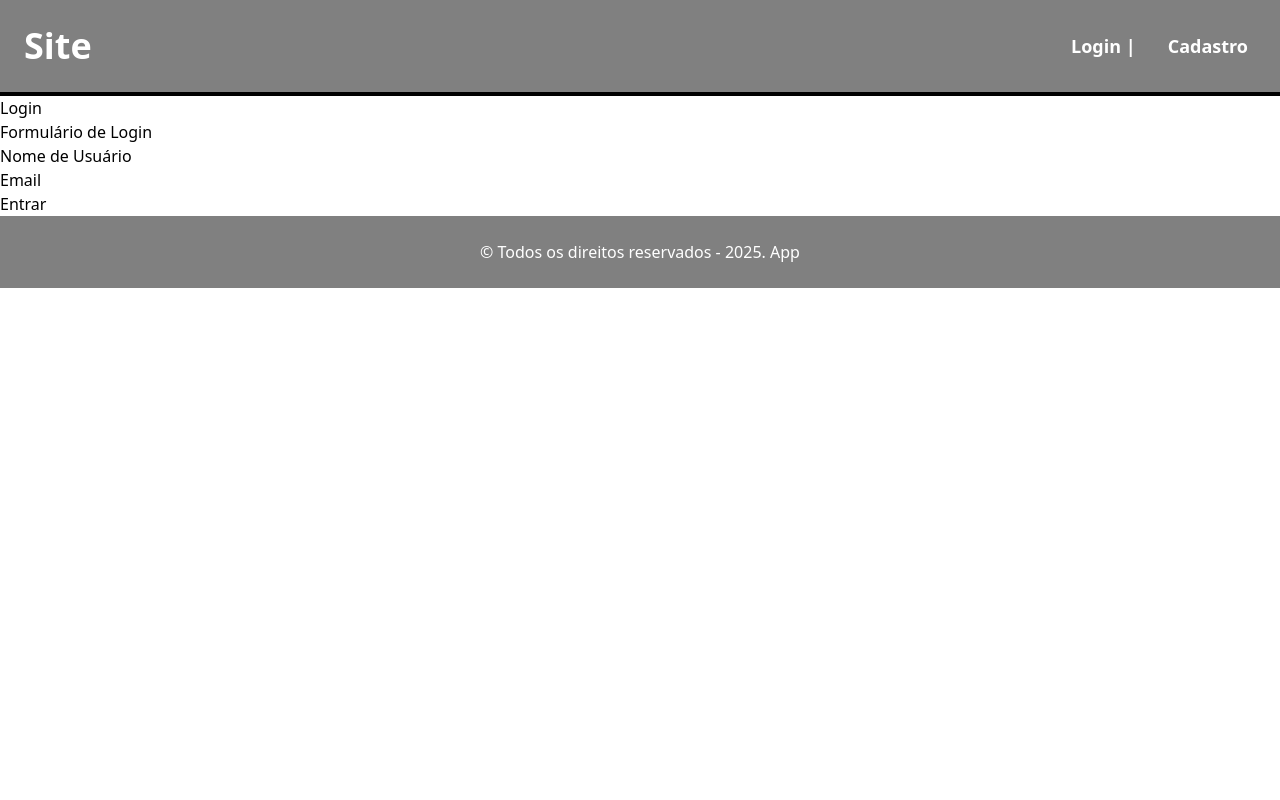
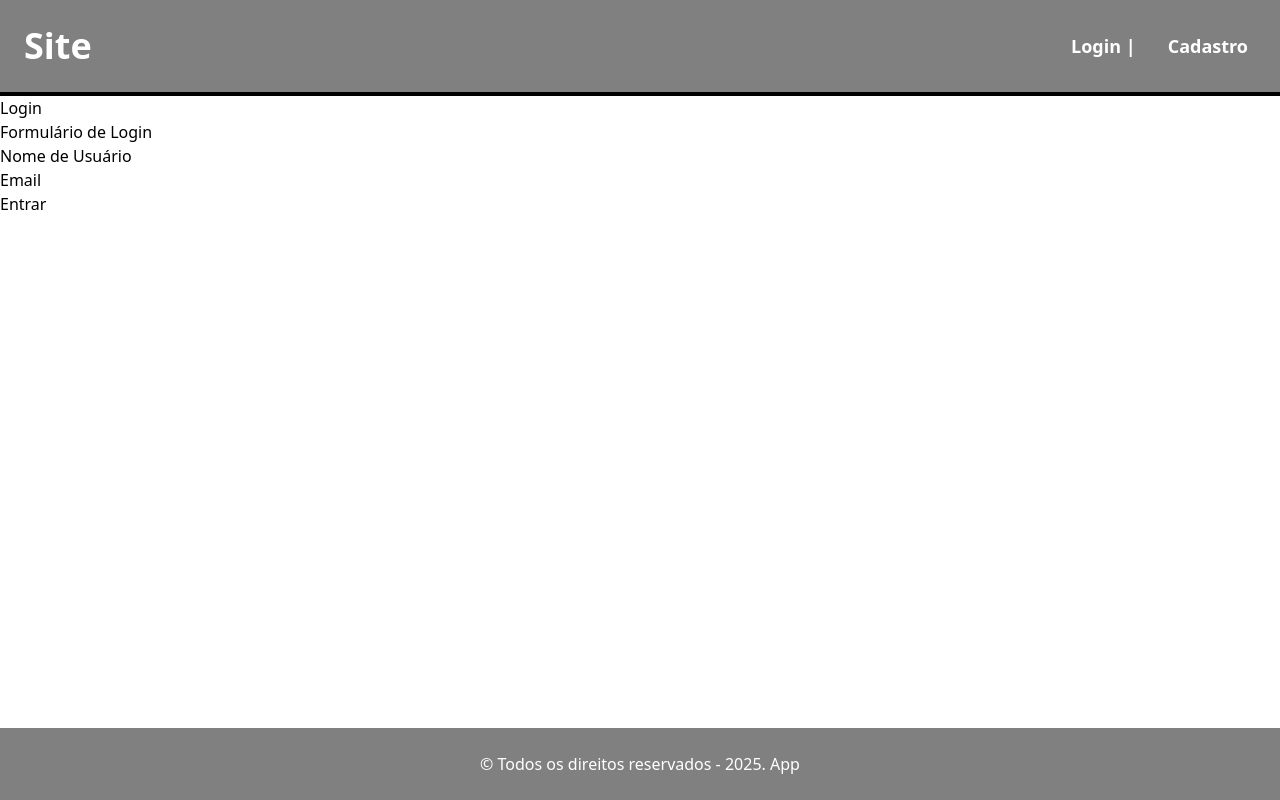
Before and after one commit to LucasRafa22/Login-Cadastro, a React (Vite) app in the folder access-control-cp/: page / in a window 1280 px wide. Built offline with nearby package versions, Linux system fonts and the light colour scheme.

Commit message:
tailwind no app.tsx

```diff
--- a/access-control-cp/src/App.tsx
+++ b/access-control-cp/src/App.tsx
@@ -5,9 +5,11 @@ import { Outlet } from "react-router-dom";
 function App() {
 
   return (
-    <div>
+    <div className="container">
       <Cabecalho/>
+      <div className="conteudo">
       <Outlet/>
+      </div>
       <Rodape/>
     </div>
   )
```
